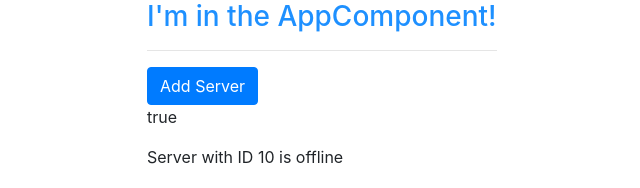
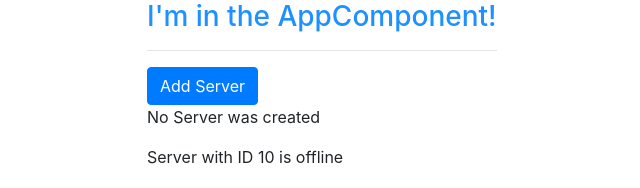
Before and after one commit to sammyl720/udemy-angular, an Angular app: page / in a window 1280 px wide. Shown: the top 188 px of the page, without its empty margins (208-848 px from the left). Built offline with nearby package versions, Linux system fonts and the light colour scheme.

Commit message:
angular event binding

```diff
--- a/src/app/servers/servers.component.html
+++ b/src/app/servers/servers.component.html
@@ -1,5 +1,6 @@
 <!-- [property]="value" propery binding -->
-<button class="btn btn-primary" [disabled]="!allowNewServer">Add Server</button>
-<p [innerText]="allowNewServer"></p>
+<!-- (event)="code" event binding -->
+<button class="btn btn-primary" [disabled]="!allowNewServer" (click)="onCreateServer()">Add Server</button>
+<p>{{ serverCreationStatus }}</p>
 <app-server></app-server>
 <app-server></app-server>
--- a/src/app/servers/servers.component.ts
+++ b/src/app/servers/servers.component.ts
@@ -7,6 +7,7 @@ import { Component, OnInit } from '@angular/core';
 })
 export class ServersComponent implements OnInit {
   allowNewServer = false
+  serverCreationStatus = 'No Server was created'
   constructor() {
     setTimeout(() => {
       this.allowNewServer = true
@@ -16,4 +17,7 @@ export class ServersComponent implements OnInit {
   ngOnInit() {
   }
 
+  onCreateServer() {
+    this.serverCreationStatus = 'Server was created'
+  }
 }
```
